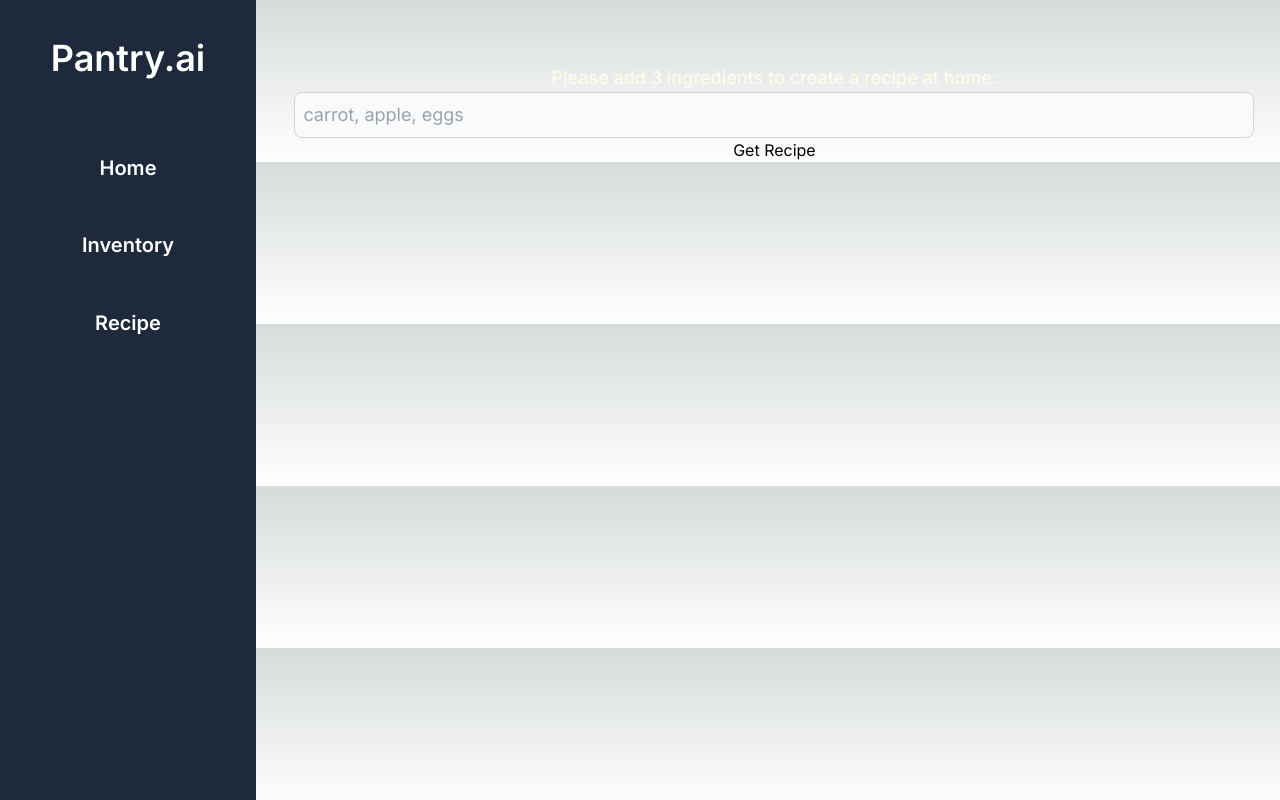
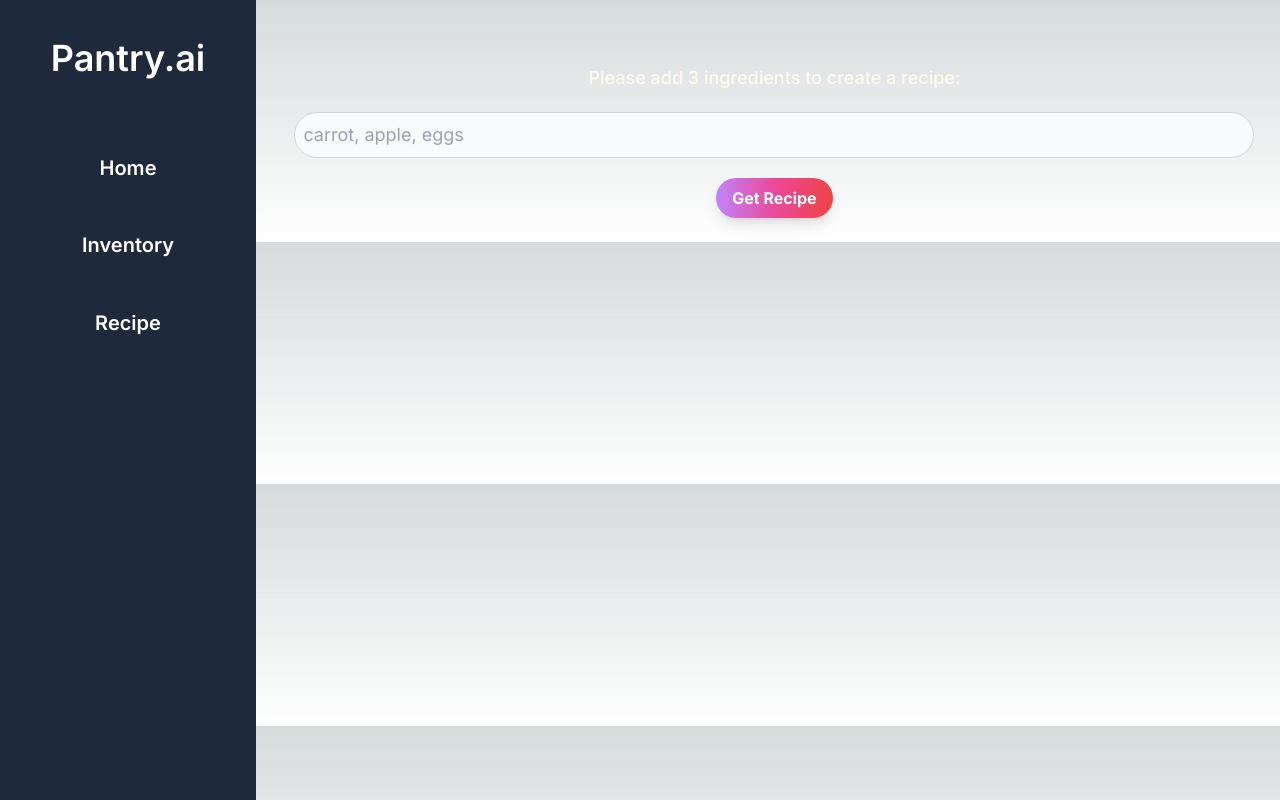
Before and after one commit to JessiP23/pantry-tracker, a Next.js app: page /dashboard/recipe in a window 1280 px wide. Built offline with nearby package versions, Linux system fonts and the light colour scheme.

Commit message:
frontend styled for the recipe app

```diff
--- a/app/dashboard/recipe/page.js
+++ b/app/dashboard/recipe/page.js
@@ -53,8 +53,8 @@ const RecipePage = () => {
             </div>
             <div className="text-center w-[75%] ml-[23%] mt-[5%]">
                 <form onSubmit={handleSubmit}>
-                    <label htmlFor="ingredients" className="mb-2 text-lg font-medium text-yellow-50 dark:text-white">
-                        Please add 3 ingredients to create a recipe at home:
+                    <label htmlFor="ingredients" className="text-lg font-medium text-yellow-50 dark:text-white">
+                        Please add 3 ingredients to create a recipe:
                     </label>
                     <input
                         type="text"
@@ -64,9 +64,9 @@ const RecipePage = () => {
                         onChange={(e) => setIngredients(e.target.value)}
                         required
                         color="black"
-                        className="bg-gray-50 border border-gray-300 text-gray-900 text-lg rounded-lg focus:ring-blue-500 focus:border-blue-500 block w-full p-2 dark:bg-gray-700 dark:border-gray-600 dark:placeholder-gray-400 dark:text-white dark:focus:ring-blue-500 dark:focus:border-blue-500" placeholder="carrot, apple, eggs"
+                        className="bg-gray-50 border border-gray-300 text-gray-900 text-lg rounded-3xl focus:ring-blue-500 focus:border-blue-500 block w-full p-2 dark:bg-gray-700 dark:border-gray-600 dark:placeholder-gray-400 dark:text-white dark:focus:ring-blue-500 dark:focus:border-blue-500 mt-5" placeholder="carrot, apple, eggs"
                     />
-                    <button type="submit">Get Recipe</button>
+                    <button type="submit" className="mt-5 bg-gradient-to-r from-purple-400 via-pink-500 to-red-500 text-white font-bold py-2 px-4 rounded-full shadow-lg transform transition duration-500 hover:scale-105 hover:shadow-2xl mb-6">Get Recipe</button>
                 </form>
 
                 {error && <p>Error: {error}</p>}
```
